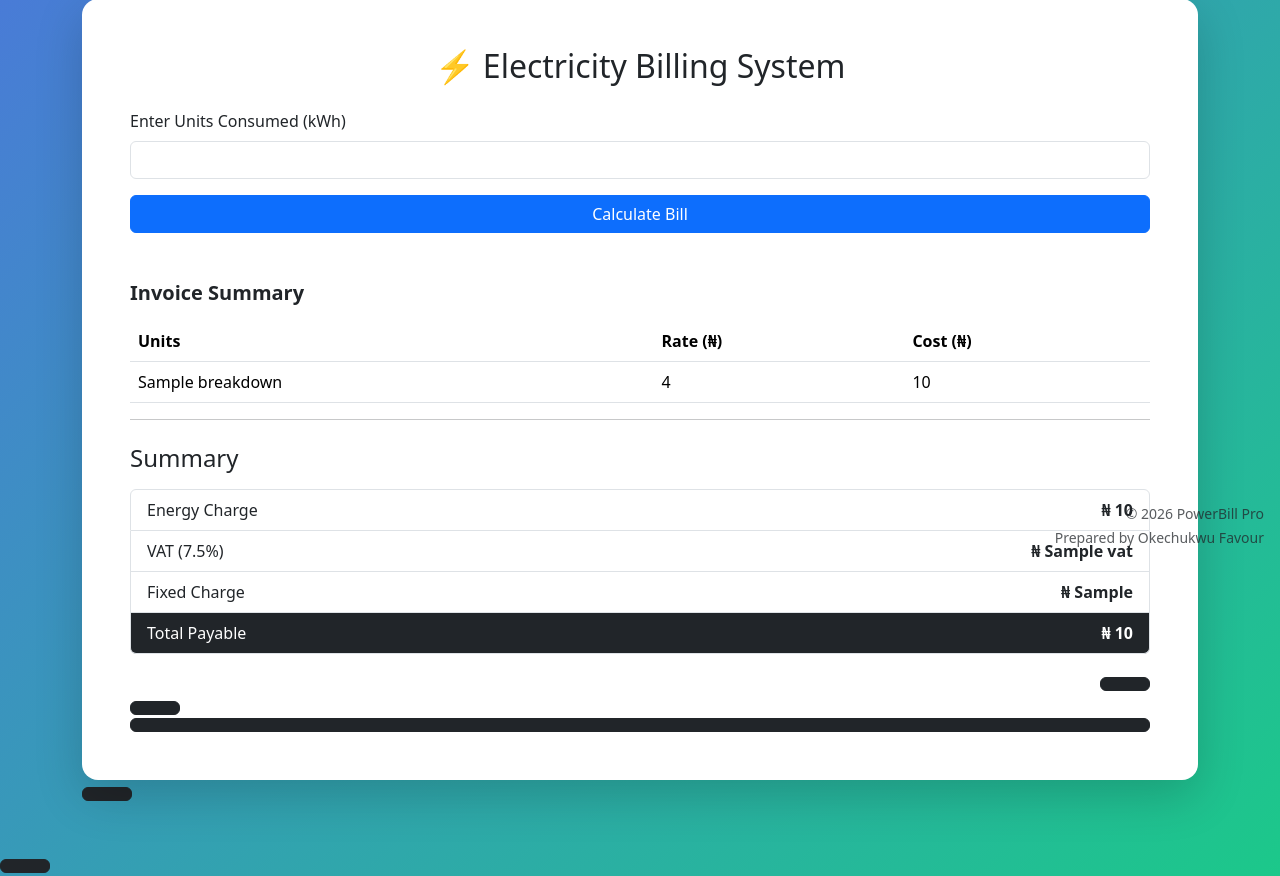
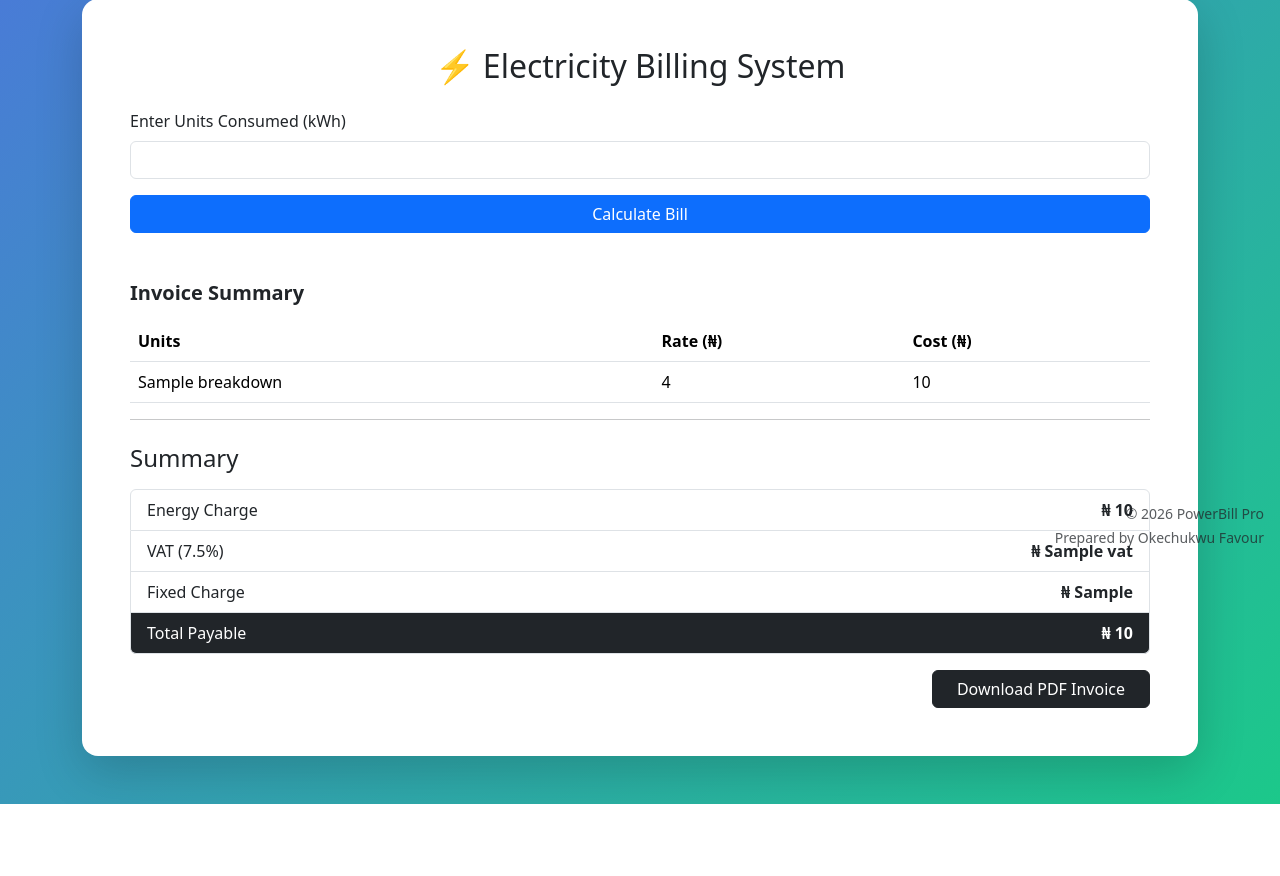
Before and after one commit to Bayernorego/powerbill-pro, a Flask app: template templates/index.html in a window 1280 px wide. Shown: the part 235-1111 px from the top of the page. After the commit the page ends 1039 px from the top, so only its background shows below. Run offline with Flask 3, Linux system fonts and the light colour scheme; the template is opened without the code that fills it: most values are stand-ins (such as "Sample title", 1, 10 or a date in 2020).

Commit message:
Fixed broken PDF button anchor tag

```diff
--- a/templates/index.html
+++ b/templates/index.html
@@ -170,7 +170,7 @@ body.dark-mode .alert {
             <!-- PDF Download Button -->
             <div class="mt-3 text-end">
                 <a href="{{ url_for('download_pdf') }}?energy_total={{ energy_total }}&vat={{ vat }}&fixed_charge={{ fixed_charge }}&grand_total={{ grand_total }}"
-                   class="btn btn-dark px-4"
+                   class="btn btn-dark px-4">
 
                    Download PDF Invoice
                 </a>
```
